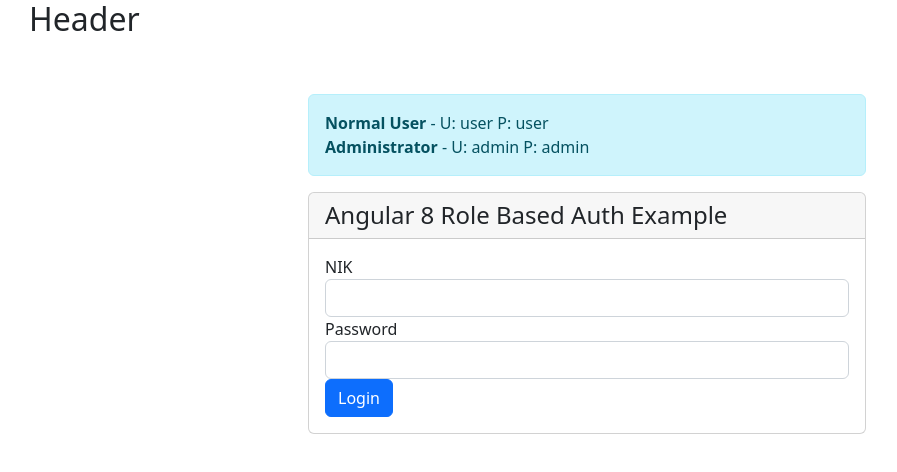
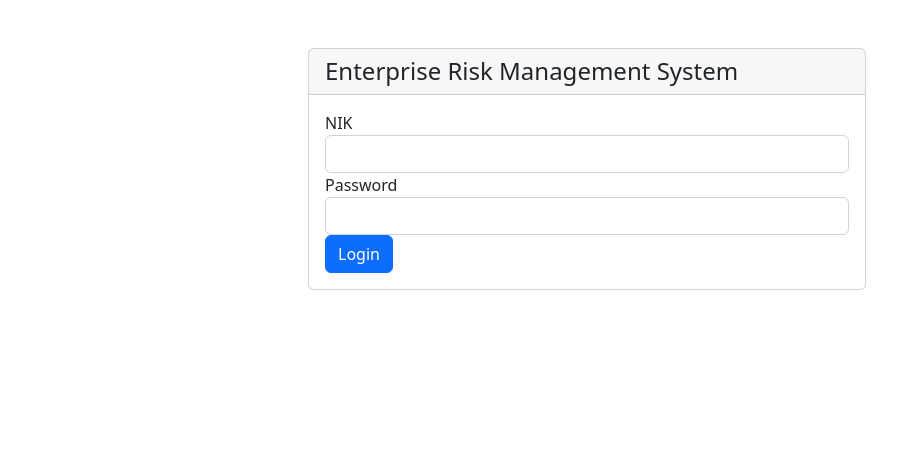
Before and after one commit to nezaYSR/temp1, an Angular app: page /login in a window 1280 px wide. Shown: the top 472 px of the page, without its empty margins (53-950 px from the left). Built offline with nearby package versions, Linux system fonts and the light colour scheme.

Commit message:
add auth mechanism

```diff
--- a/src/app/app-routing.module.ts
+++ b/src/app/app-routing.module.ts
@@ -1,13 +1,21 @@
-import { NgModule } from '@angular/core';
-import { RouterModule, Routes } from '@angular/router';
+import {NgModule} from '@angular/core';
+import {RouterModule, Routes} from '@angular/router';
+import {HomeComponent} from "./pages/home/home.component";
+import {AuthGuard} from "./helpers/auth.guard";
 
 const routes: Routes = [
+  {
+    path: '',
+    component: HomeComponent,
+    canActivate: [AuthGuard]
+  },
   {
     path: 'auth',
     loadChildren: () =>
       import('../app/module/auth/auth.module').then(
         (m) => m.AuthModule
       ),
+    redirectTo: ''
   }
 ];
 
@@ -15,4 +23,5 @@
   imports: [RouterModule.forRoot(routes)],
   exports: [RouterModule]
 })
-export class AppRoutingModule { }
+export class AppRoutingModule {
+}
--- a/src/app/app.component.html
+++ b/src/app/app.component.html
@@ -1,18 +1,11 @@
 <!-- main app container -->
 <div class="container">
-  <div class="row">
-    <div class="col">
-      <h2>
-        Header
-      </h2>
-    </div>
-  </div>
   <div class="row" *ngIf="currentUser">
     <div class="col">
       <h2>
-        Logged In
+        Currently Logged In
       </h2>
-      <a (click)="logout()">Logout</a>
+      <a href="javascript:void(0)" (click)="logout()">Logout</a>
     </div>
   </div>
   <div class="row">
--- a/src/app/app.module.ts
+++ b/src/app/app.module.ts
@@ -7,10 +7,12 @@
 import {AppComponent} from './app.component';
 
 import {AuthModule} from "./module/auth/auth.module";
+import { HomeComponent } from './pages/home/home.component';
 
 @NgModule({
   declarations: [
-    AppComponent
+    AppComponent,
+    HomeComponent
   ],
   imports: [
     BrowserModule,
--- /dev/null
+++ b/src/app/helpers/auth.guard.ts
@@ -0,0 +1,34 @@
+import {Injectable} from '@angular/core';
+import {ActivatedRouteSnapshot, CanActivate, Router, RouterStateSnapshot, UrlTree} from '@angular/router';
+import {Observable} from 'rxjs';
+import {AuthenticationService} from "../shared/services";
+
+@Injectable({
+  providedIn: 'root'
+})
+export class AuthGuard implements CanActivate {
+  constructor(
+    private router: Router,
+    private authenticationService: AuthenticationService
+  ) {
+  }
+
+  canActivate(
+    route: ActivatedRouteSnapshot,
+    state: RouterStateSnapshot): Observable<boolean | UrlTree> | Promise<boolean | UrlTree> | boolean | UrlTree {
+    const currentUser = this.authenticationService.currentUserValue
+
+    if (currentUser) {
+      if (route.data['roles'] && route.data['roles'].indexOf(currentUser.role) === -1) {
+        this.router.navigate(['/'])
+        return false
+      }
+
+      return true
+    }
+
+    this.router.navigate(['/login'])
+    return false
+  }
+
+}
--- a/src/app/module/auth/login/login.component.html
+++ b/src/app/module/auth/login/login.component.html
@@ -1,10 +1,6 @@
 <div class="col-md-6 offset-md-3 mt-5">
-  <div class="alert alert-info">
-    <strong>Normal User</strong> - U: user P: user<br/>
-    <strong>Administrator</strong> - U: admin P: admin
-  </div>
   <div class="card">
-    <h4 class="card-header">Angular 8 Role Based Auth Example</h4>
+    <h4 class="card-header">Enterprise Risk Management System</h4>
     <div class="card-body">
       <form [formGroup]="loginForm" (ngSubmit)="onSubmit()">
         <div class="form-group">
--- /dev/null
+++ b/src/app/pages/home/home.component.html
@@ -0,0 +1 @@
+<p>home works!</p>
--- /dev/null
+++ b/src/app/pages/home/home.component.ts
@@ -0,0 +1,15 @@
+import { Component, OnInit } from '@angular/core';
+
+@Component({
+  selector: 'app-home',
+  templateUrl: './home.component.html',
+  styleUrls: ['./home.component.scss']
+})
+export class HomeComponent implements OnInit {
+
+  constructor() { }
+
+  ngOnInit(): void {
+  }
+
+}
```
Also changed, not shown: src/app/pages/home/home.component.scss (added), 1 other file (tests, documents, lock files or other folders).
